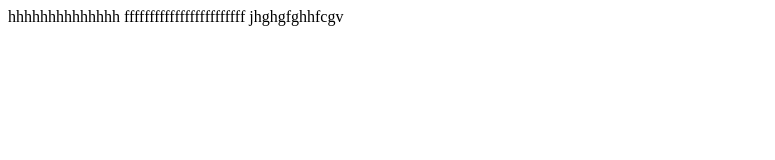
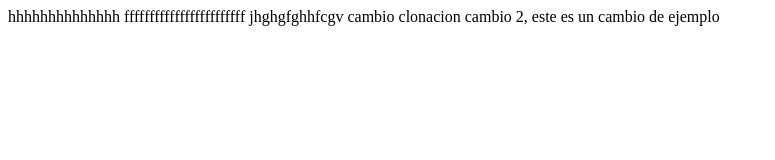
Before and after one commit to jbotina01/prueba, a plain HTML site: page index.html in a window 1280 px wide. Shown: the whole page, without its empty margins (0-775 px from the left). Drawn offline with Linux system fonts and the light colour scheme.

Commit message:
segundo cambio

```diff
--- a/index.html
+++ b/index.html
@@ -5,11 +5,12 @@
 <!DOCTYPE html>
 <html lang="en">
 <head>
-    <meta charset="UTF-8">
-    <meta name="viewport" content="width=device-width, initial-scale=1.0">
-    <title>MI PIMERA APP</title>
+    <title>MI PIMERA APP
+
+    </title>
 </head>
 <body>
-
+    cambio clonacion
+    cambio 2, este es un cambio de ejemplo
 </body>
 </html>
```
